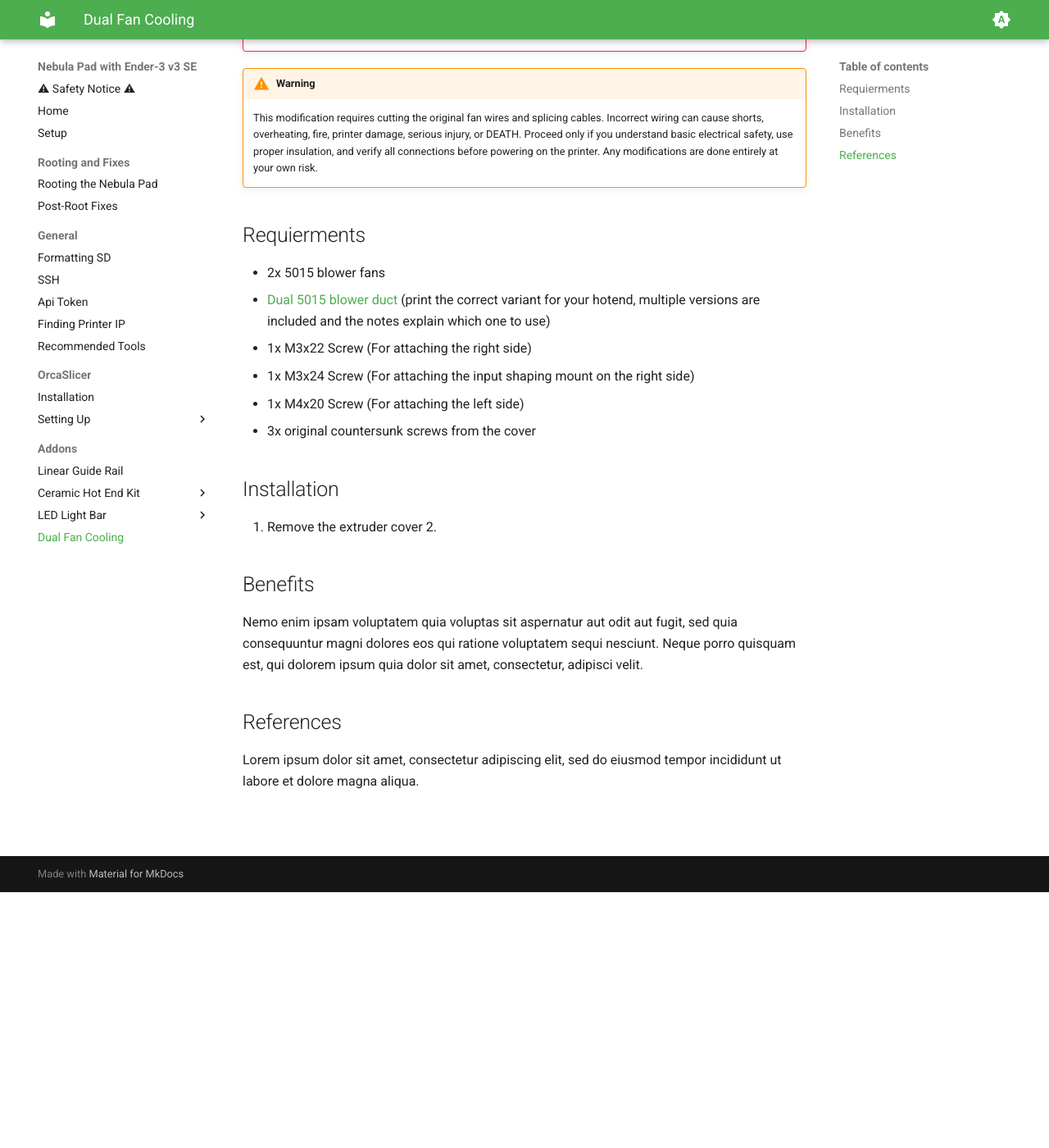
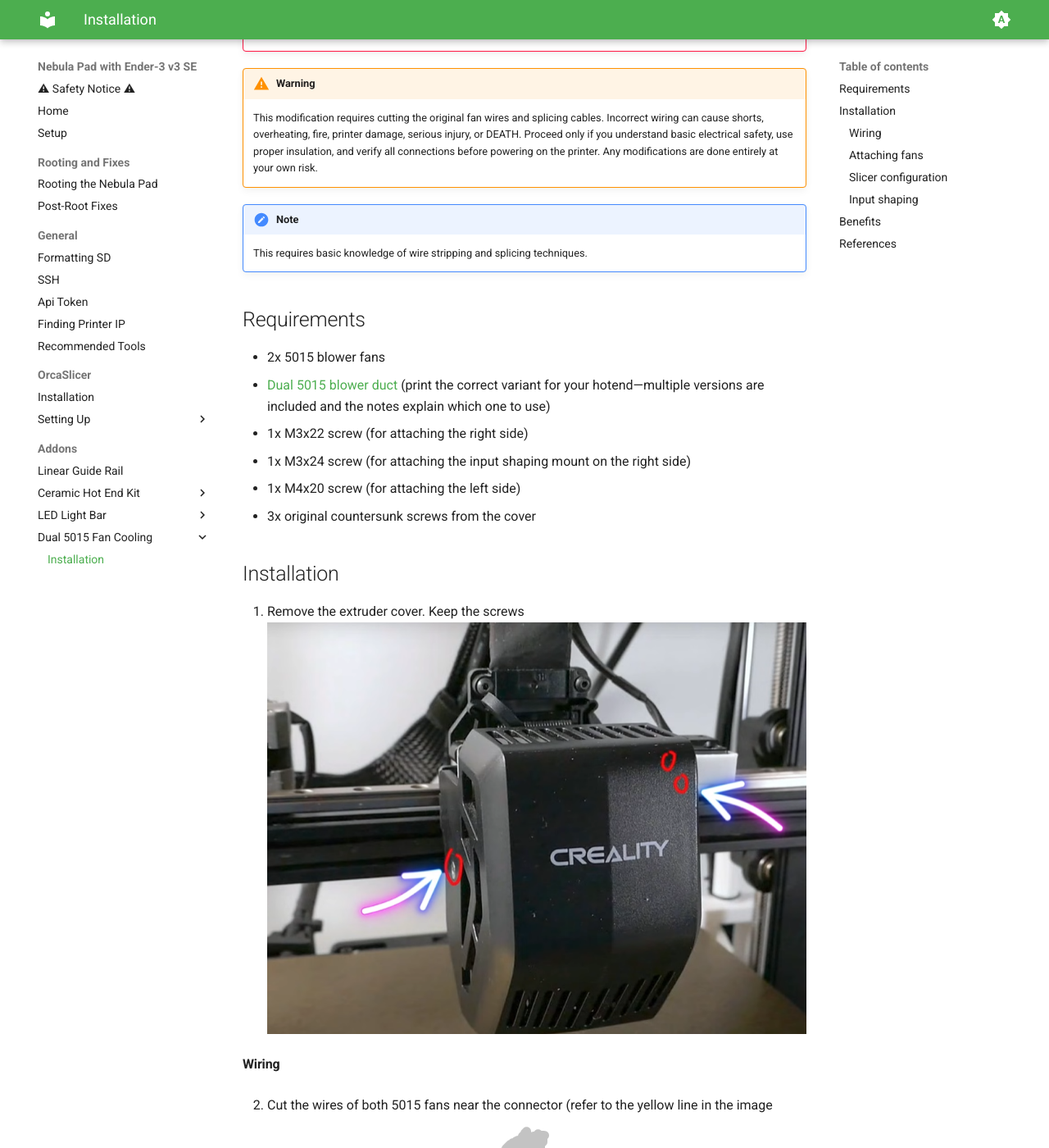
Before and after one commit to LukosiuPro/Ender3-v3-SE-Nebula-Pad-Wiki, an MkDocs documentation site: the page built from docs/addons/dual-fan-cooling.md, in a window 1280 px wide and 1400 px high, scrolled down 312 px. Shown: the whole window at 82% size. Built offline with MkDocs 1.6.1 and Material for MkDocs 9.7.7, drawn with Linux system fonts in a browser that asks for light colours; some of the changed text lies outside the part shown.

Commit message:
finish 5015 fan mod

```diff
--- a/docs/addons/dual-fan-cooling.md
+++ b/docs/addons/dual-fan-cooling.md
@@ -8,25 +8,75 @@ The dual fan cooling upgrade replaces the single part cooling fan with a paired
 !!! warning
      This modification requires cutting the original fan wires and splicing cables. Incorrect wiring can cause shorts, overheating, fire, printer damage, serious injury, or DEATH. Proceed only if you understand basic electrical safety, use proper insulation, and verify all connections before powering on the printer. Any modifications are done entirely at your own risk.
 
-## Requierments
+!!! note
+    This requires basic knowledge of wire stripping and splicing techniques.
+## Requirements
 
 - 2x 5015 blower fans
-- [Dual 5015 blower duct](https://www.printables.com/model/667051-dual-5015-blower-duct-for-ender-3-v3-se) (print the correct variant for your hotend, multiple versions are included and the notes explain which one to use)
-- 1x M3x22 Screw (For attaching the right side)
-- 1x M3x24 Screw (For attaching the input shaping mount on the right side)
-- 1x M4x20 Screw (For attaching the left side)
+- [Dual 5015 blower duct](https://www.printables.com/model/667051-dual-5015-blower-duct-for-ender-3-v3-se) (print the correct variant for your hotend—multiple versions are included and the notes explain which one to use)
+- 1x M3x22 screw (for attaching the right side)
+- 1x M3x24 screw (for attaching the input shaping mount on the right side)
+- 1x M4x20 screw (for attaching the left side)
 - 3x original countersunk screws from the cover
 
 ## Installation
 
-1. Remove the extruder cover
-2.
+1. Remove the extruder cover.
+Keep the screws
+![Extruder cover removal](images/removecover.png)
 
+#### Wiring
+2. Cut the wires of both 5015 fans near the connector (refer to the yellow line in the image below).
+![5015 fan wire cutting guide](images/5015fancuttingguide.png)
 
+3. Cut the stock fan wire at the midpoint (refer to the image below).
+![Stock fan cutting guide](images/cuttingguidestockfan.png)
+
+4. Connect the wires according to the following diagram.
+![Wiring diagram](images/wiringguide.png)
+
+    - **Grey circles**: Stripped wires twisted together
+    - **Grey rectangle**: JST connector
+
+    !!! note
+        Apologies for the rough diagram—a proper version is in the works.
+
+5. Insulate all exposed wire connections using electrical tape or hot glue to prevent short circuits and ensure long-term reliability.
+
+#### Attaching fans
+
+!!! warning
+    MAKE SURE TO PLUG IN EVERYTHING BEFORE THIS
+
+6. Screw in the mounts using the screws that came with the cover
+
+![Right side](images/rightside5015fanmod.png)
+![Left side](images/leftside5015fanmod.png)
+
+7. Screw the right side using the M3x22 screw. (You might need to use a washer)
+![alt text](images/rightsideinstalled.png)
+8. Screw the left side using the M4x20 screw. (This one doesnt need a washer)
+![alt text](images/leftsideinstalled.png)
+!!! note
+    Honestly its a little hard to install the left side <img src="../images/son.png" width="20" style="vertical-align: middle;" />
+    <br>Try to push the fan back if you find it difficult
+
+### Slicer configuration
+Refer to [Cooling Speed Changes](../../orca-slicer/setup/filament-profile#cooling-speed-changes)
+
+### Input shaping
+1. Remove the M3x22 screw from the left side
+2. Install your prefered g sensor mount with a M3x24 screw <br>
+I use this [model](https://www.printables.com/model/1309378-ender-3-v3-se-nebula-g-sensor-mount) and mounted with the top hole
+3. Do your input shaping
+4. Remove the g sensor mount
+5. Reinstall the fan with the M3x22
 ## Benefits
 
-Nemo enim ipsam voluptatem quia voluptas sit aspernatur aut odit aut fugit, sed quia consequuntur magni dolores eos qui ratione voluptatem sequi nesciunt. Neque porro quisquam est, qui dolorem ipsum quia dolor sit amet, consectetur, adipisci velit.
+- **Improved cooling coverage**: Airflow is distributed evenly from both sides of the nozzle, reducing warping and improving overhang performance.
+- **Better print quality**: Symmetrical cooling helps achieve more consistent layer adhesion and surface finish.
+- **Enhanced bridging**: Dual-sided airflow provides superior cooling for bridging and complex geometries.
 
 ## References
 
-Lorem ipsum dolor sit amet, consectetur adipiscing elit, sed do eiusmod tempor incididunt ut labore et dolore magna aliqua.
+- [Dual 5015 Blower Duct on Printables](https://www.printables.com/model/667051-dual-5015-blower-duct-for-ender-3-v3-se)
--- a/mkdocs.yml
+++ b/mkdocs.yml
@@ -84,4 +84,5 @@ nav:
     - LED Light Bar:
       - Installation: addons/lightbar.md
       - Tips: addons/lightbar-tips.md
-    - Dual Fan Cooling: addons/dual-fan-cooling.md
+    - Dual 5015 Fan Cooling:
+      - Installation:  addons/dual-fan-cooling.md
```
Also changed, not shown: docs/addons/dual-fan-cooling-input-shaping.md (deleted, +0 -19 lines), docs/addons/images/5015fancuttingguide.png (added), docs/addons/images/cuttingguidestockfan.png (added), docs/addons/images/leftside5015fanmod.png (added), docs/addons/images/leftsideinstalled.png (added), docs/addons/images/removecover.png (added), docs/addons/images/rightside5015fanmod.png (added), docs/addons/images/rightsideinstalled.png (added), docs/addons/images/son.png (added), docs/addons/images/wiringguide.png (added).
